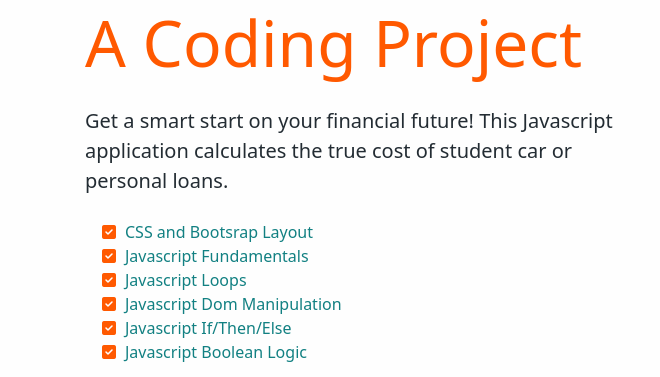
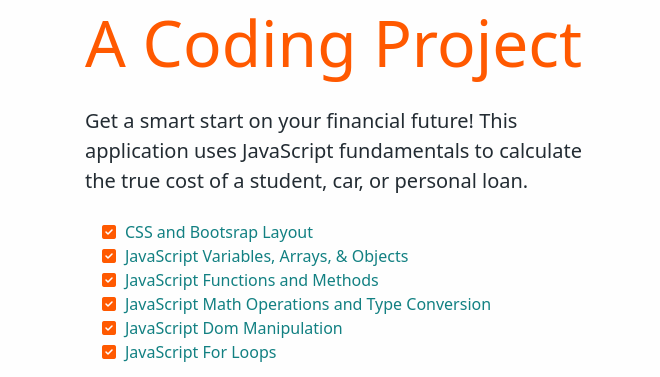
Before and after one commit to ClaraLopezUribe/Smart-Start-Loan-Calculator, a plain HTML site: page index.html in a window 1280 px wide. Shown: the part 237-614 px from the top of the page, 0-660 px from the left. Drawn offline with nearby package versions, Linux system fonts and the light colour scheme.

Commit message:
Update JavaScript fundamentals list on homepage

```diff
--- a/index.html
+++ b/index.html
@@ -59,15 +59,17 @@
                <div class="col order-last order-lg-first mt-5">
                    <h1 class="display-4 lh-2 fw-bold">Smart Start Loan Calculator</h1>
                    <p class="subheading display-3 lh-2 mb-4">A Coding Project</p>
-                   <p class="lead">Get a smart start on your financial future! This Javascript application calculates the true cost of student car or personal loans.</p>
+                   <p class="lead">Get a smart start on your financial future! This application uses JavaScript fundamentals to calculate the true cost of a student, car, or personal loan.</p>
+
                    <ul class="fa-ul pt-2 checklist">
                         <li><span class="fa-li"><i class="fas fa-check-square"></i></span>CSS and Bootsrap Layout</li>
-                        <li><span class="fa-li"><i class="fas fa-check-square"></i></span>Javascript Fundamentals</li>
-                        <li><span class="fa-li"><i class="fas fa-check-square"></i></span>Javascript Loops</li>
-                        <li><span class="fa-li"><i class="fas fa-check-square"></i></span>Javascript Dom Manipulation</li>
-                        <li><span class="fa-li"><i class="fas fa-check-square"></i></span>Javascript If/Then/Else</li>
-                        <li><span class="fa-li"><i class="fas fa-check-square"></i></span>Javascript Boolean Logic</li>
+                        <li><span class="fa-li"><i class="fas fa-check-square"></i></span>JavaScript Variables, Arrays, & Objects</li>
+                        <li><span class="fa-li"><i class="fas fa-check-square"></i></span>JavaScript Functions and Methods</li>
+                        <li><span class="fa-li"><i class="fas fa-check-square"></i></span>JavaScript Math Operations and Type Conversion</li>
+                        <li><span class="fa-li"><i class="fas fa-check-square"></i></span>JavaScript Dom Manipulation</li>
+                        <li><span class="fa-li"><i class="fas fa-check-square"></i></span>JavaScript For Loops</li>
                     </ul>
+
                     <div>
                         <a type="button" class="btn btn-outline-dark btn-lg px-4 me-md-2" href="app.html">Try The App Out</a>
                     </div>
```
